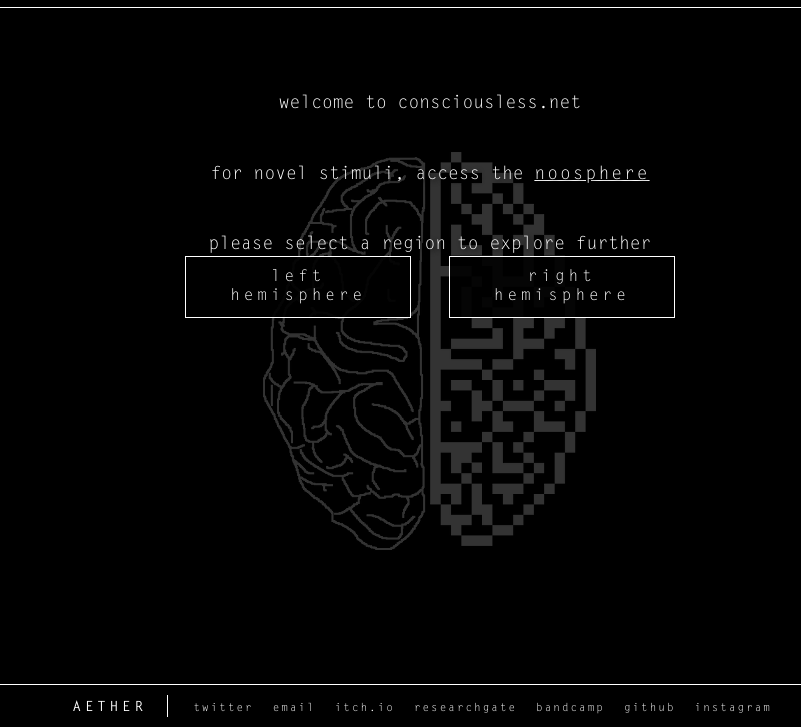
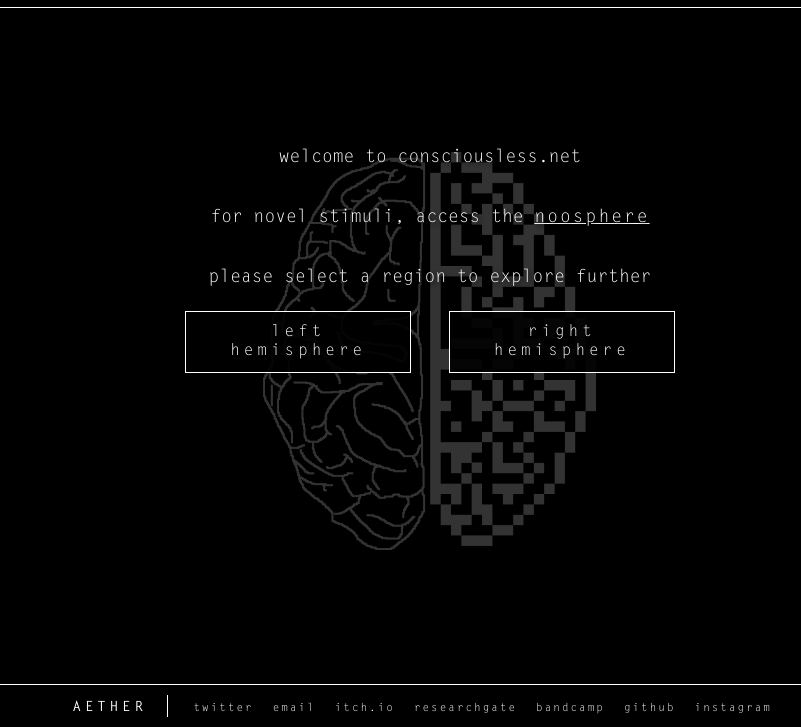
Before and after one commit to neurochems/consciousless, a plain HTML site: page index.html in a window 1280 px wide. Shown: the part 73-800 px from the top of the page, without its empty margins (210-1011 px from the left). Drawn offline with nearby package versions, Linux system fonts and the light colour scheme.

Commit message:
landing screen tweaks

```diff
--- a/css/style.css
+++ b/css/style.css
@@ -181,45 +181,49 @@ a {
 
 .content_container {
 	width: 100%;
-	margin: 0px;
+	margin-top: 0px;
 	text-align: center;
 /* 	vertical-align: middle; */
 
 /* 	border: 1px solid #FF00ff; */
 }
 
-#splash_text{
+
+/* landing page
+-----------------*/
+
+#splash_text {
 	display: inline-block;
-	margin: 5% 0px;
+	height: 75%;
+	margin: 120px 0px;
 	padding: 0px;
-	float: none;
 }
 
 .title_text, .button_text {
-	height: auto;
 	border: none;
-	overflow: none;
+	overflow: hidden;
 }
 
 .title_text {
+	height: 40%;
+
 	text-shadow: 2px 2px 5px black;
-/* 	background: radial-gradient(rgba(0,0,0,1) 5%, rgba(0,0,0,0)) 95%; */
-	padding: 2px;
+	padding: 0px;
 }
 
 .title_text a {
 	text-transform: lowercase;
 }
 
-#welcome { margin-bottom: 10%; }
-#stimuli { margin-bottom: 10%; }
-#select { margin-bottom: -18%; }
+#welcome { margin-bottom: -180px; }
+#stimuli { margin-bottom: -180px; }
+#select { margin-bottom: -180px; }
 
 .button_text { padding: 10px; }
 
 #splash_buttons {
 	max-width: 900px;
-	margin: 10px auto;
+	margin: -560px auto;
 	float: none;
 	cursor: pointer;
 }
```
